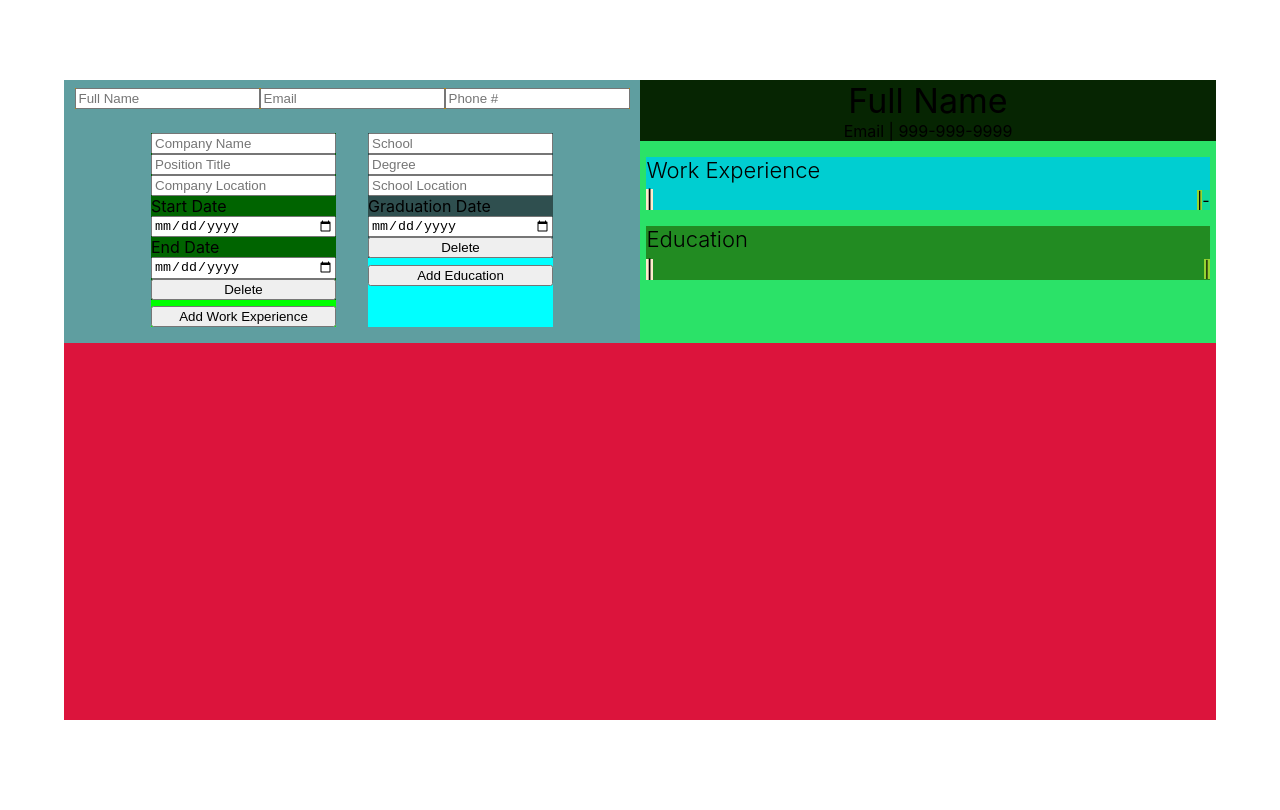
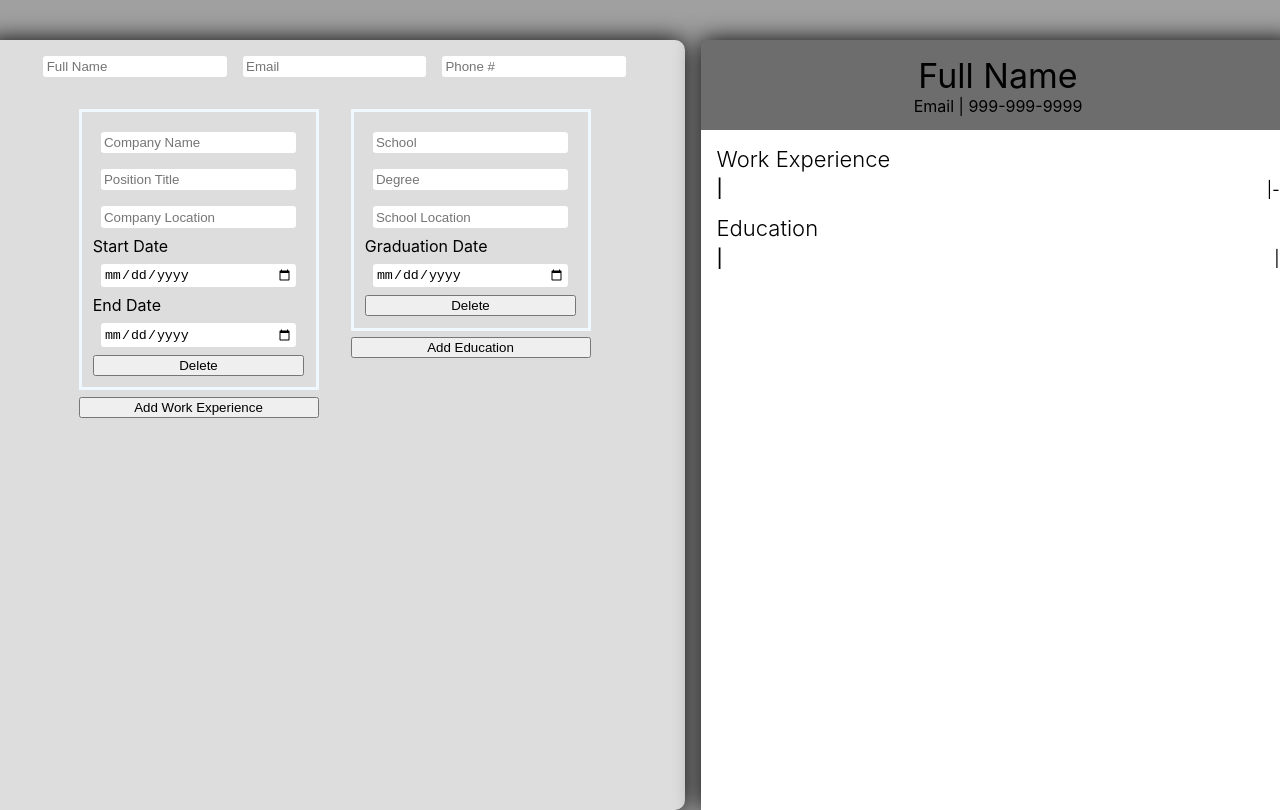
Before and after one commit to tylershanks/cv-application, a React (Create React App) app: page / in a window 1280 px wide. Built offline with nearby package versions, Linux system fonts and the light colour scheme.

Commit message:
fixed a small bug when deleting entries. also fixed the css. also fixed some issues with git and it caused some problems but all should be good now

```diff
--- a/src/App.js
+++ b/src/App.js
@@ -117,10 +117,10 @@ class App extends Component {
   // delete work experience
   clickedDeleteWorkXP = (index) => {
     console.log('delete work xp clicked');
-    const item = index;
-    const newList = [].concat(this.state.workExperienceEntry);
-    newList.splice(item, 1);
-    this.setState({workExperienceEntry: newList});
+    const array = [...this.state.workExperienceEntry];
+    const id = index.target.id;
+    array.splice(id, 1);
+    this.setState({workExperienceEntry: array});
   };
 
   // add education
@@ -138,11 +138,10 @@ class App extends Component {
   // delete education
   clickedDeleteEducation = (index) => {
     console.log('delete education clicked');
-    console.log(index);
-    const item = index;
-    const newList = [].concat(this.state.educationEntry);
-    newList.splice(item.index, 1);
-    this.setState({educationEntry: newList});
+    const array = [...this.state.educationEntry];
+    const id = index.target.id;
+    array.splice(id, 1);
+    this.setState({educationEntry: array});
   };
 
   // eslint-disable-next-line require-jsdoc
--- a/src/styles/index.css
+++ b/src/styles/index.css
@@ -11,7 +11,8 @@ body {
   align-items: center;
   justify-content: center;
   margin: 0;
-  min-height: 100vh;
+  min-height: 90vh;
+  background-color: rgb(160, 160, 160);
 }
 
 code {
@@ -23,30 +24,41 @@ code {
 #root {
   width: 90%;
   height: 80vh;
-  background-color: crimson;
+  /*background-color: crimson;*/
 }
 
 
 .container {
-  background-color: blue;
+  /*background-color: blue;*/
   display: flex;
   justify-content: center;
   width: 100%;
 }
 
+input{
+  border: none;
+  margin: 0.5rem;
+  border-radius: 3px;
+  padding: 0.2rem;
+}
+
 /* Entry Side Stuff */
 
 .entrySide {
-  background-color: cadetblue;
+  background-color: #ddd;
   width: 50%;
+  min-width: 700px;
+  margin-right: 1rem;
+  border-radius: 10px;
 
   display: flex;
   flex-direction: column;
   align-items: center;
+  filter: drop-shadow(0 0 0.75rem black);
 }
 
 .personalInfo {
-  background-color: darkgoldenrod;
+  /*background-color: darkgoldenrod;*/
   display: flex;
   margin: 0.5rem;
 }
@@ -54,29 +66,36 @@ code {
   display: flex;
 }
 .workExperienceFormAndButton {
-  background-color: rgb(0, 255, 0);
+  /*background-color: rgb(0, 255, 0);*/
   display: flex;
   flex-direction: column;
   margin: 1rem;
+  width: 240px;
 }
 .educationFormAndButton {
-  background-color: rgb(0, 255, 255);
+  /*background-color: rgb(0, 255, 255);*/
   display: flex;
   flex-direction: column;
   margin: 1rem;
+  width: 240px;
 }
 .workExperienceForm {
-  background-color: darkgreen;
+  /*background-color: darkgreen;*/
   display: flex;
   flex-direction: column;
   margin-bottom: 0.4rem;
+  border: solid aliceblue;
+  padding: 0.7rem;
 }
 .educationSectionForm {
-  background-color: darkslategray;
+  /*background-color: darkslategray;*/
   display: flex;
   flex-direction: column;
   margin-bottom: 0.4rem;
+  border: solid aliceblue;
+  padding: 0.7rem;
 }
+
 
 
 
@@ -88,15 +107,20 @@ code {
 .cvSide {
   display: flex;
   flex-direction: column;
-  background-color: rgb(43, 226, 104);
-  width: 50%;
+  background-color: rgb(255, 255, 255);
+  min-width: 595px;
+  height: 770px;
+  filter: drop-shadow(0 0 0.75rem black);
+
 }
 
 .personalInfoResume {
-  background-color: rgb(6, 37, 2);
+  background-color: rgb(109, 109, 109);
   display: flex;
   flex-direction: column;
   align-items: center;
+  justify-content: center;
+  height: 90px;
 }
 
 .fullNameResume {
@@ -106,10 +130,10 @@ code {
 
 /* Work Experience */
 .workExperienceResume {
-  background-color: darkturquoise;
+  /*background-color: darkturquoise;*/
   margin-top: 1rem;
-  margin-left: 0.4rem;
-  margin-right: 0.4rem;
+  margin-left: 1rem;
+  margin-right: 1rem;
 }
 .workExperienceSectionTitle {
   font-size: 22px;
@@ -123,28 +147,28 @@ code {
   margin-top: 0.4rem;
 }
 .companyNameResume {
-  background-color: blanchedalmond;
+  /*background-color: blanchedalmond;*/
   font-weight: 500;
   font-size: 18px;
 }
 .positionTitleResume {
-  background-color: rgb(218, 139, 22);
+  /*background-color: rgb(218, 139, 22);*/
   margin-right: auto;
 }
 .companyLocationResume {
-  background-color: rgb(150, 212, 49);
+  /*background-color: rgb(150, 212, 49);*/
 }
 .companyStartFinishResume {
-  background-color: rgb(17, 218, 151);
+  /*background-color: rgb(17, 218, 151);*/
 }
 
 
 /* Education Section */
 .educationSectionResume {
-  background-color: forestgreen;
+  /*background-color: forestgreen;*/
   margin-top: 1rem;
-  margin-left: 0.4rem;
-  margin-right: 0.4rem;
+  margin-left: 1rem;
+  margin-right: 1rem;
 }
 .educationSectionTitle {
   font-size: 22px;
@@ -158,17 +182,17 @@ code {
   margin-top: 0.4rem;
 }
 .schoolNameResume {
-  background-color: blanchedalmond;
+  /*background-color: blanchedalmond;*/
   font-weight: 500;
   font-size: 18px;
 }
 .schoolDegreeResume {
-  background-color: rgb(218, 139, 22);
+  /*background-color: rgb(218, 139, 22);*/
   margin-right: auto;
 }
 .schoolLocationResume {
-  background-color: rgb(150, 212, 49);
+  /*background-color: rgb(150, 212, 49);*/
 }
 .schoolGraduationDateResume {
-  background-color: rgb(17, 218, 151);
+  /*background-color: rgb(17, 218, 151);*/
 }
```
